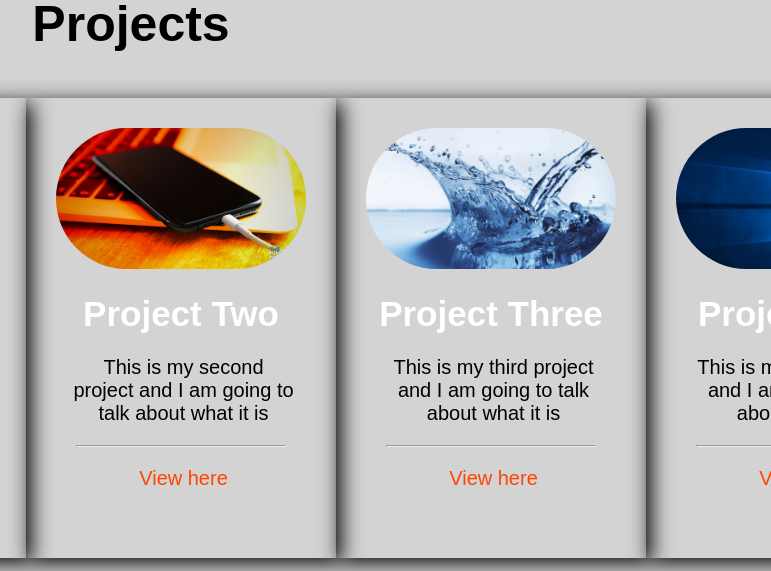
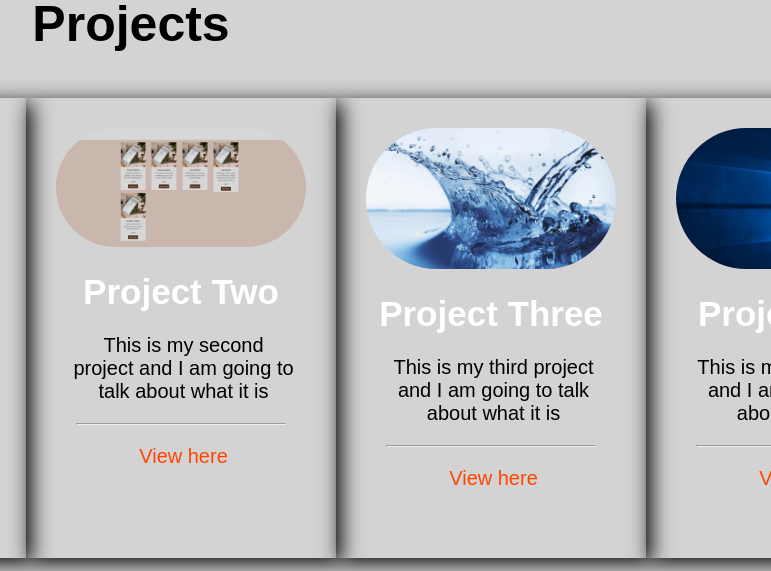
Before and after one commit to Jcroa25/Module-2-Challenge, a plain HTML site: page index.html in a window 1280 px wide. Shown: the part 1300-1871 px from the top of the page, 509-1280 px from the left. Drawn offline with Linux system fonts and the light colour scheme.

Commit message:
added project 2

```diff
--- a/index.html
+++ b/index.html
@@ -42,11 +42,11 @@
                     <p class="subtext"><a class="project-link" href="https://sminker0401.github.io/Its-Raining-Tacos/">View here</a></p>
                 </div>
                 <div class="project-cards">
-                    <img class="project-images" src="css/images/charging phone.jpg" alt="Project Two Image">
+                    <img class="project-images" src="css/images/Project 2.png" alt="Project Two Image">
                     <h3>Project Two</h3>
                     <p class="subtext">This is my second project and I am going to talk about what it is</p>
                     <hr>
-                    <p class="subtext"><a class="project-link" href="https://www.github.com">View here</a></p>
+                    <p class="subtext"><a class="project-link" href="https://coffee-cravers.herokuapp.com/">View here</a></p>
                 </div>
                 <div class="project-cards">
                     <img class=" project-images" src="css/images/water splash.jpg" alt="Project Three Image">
```
Also changed, not shown: css/images/Project 2.png (added).
